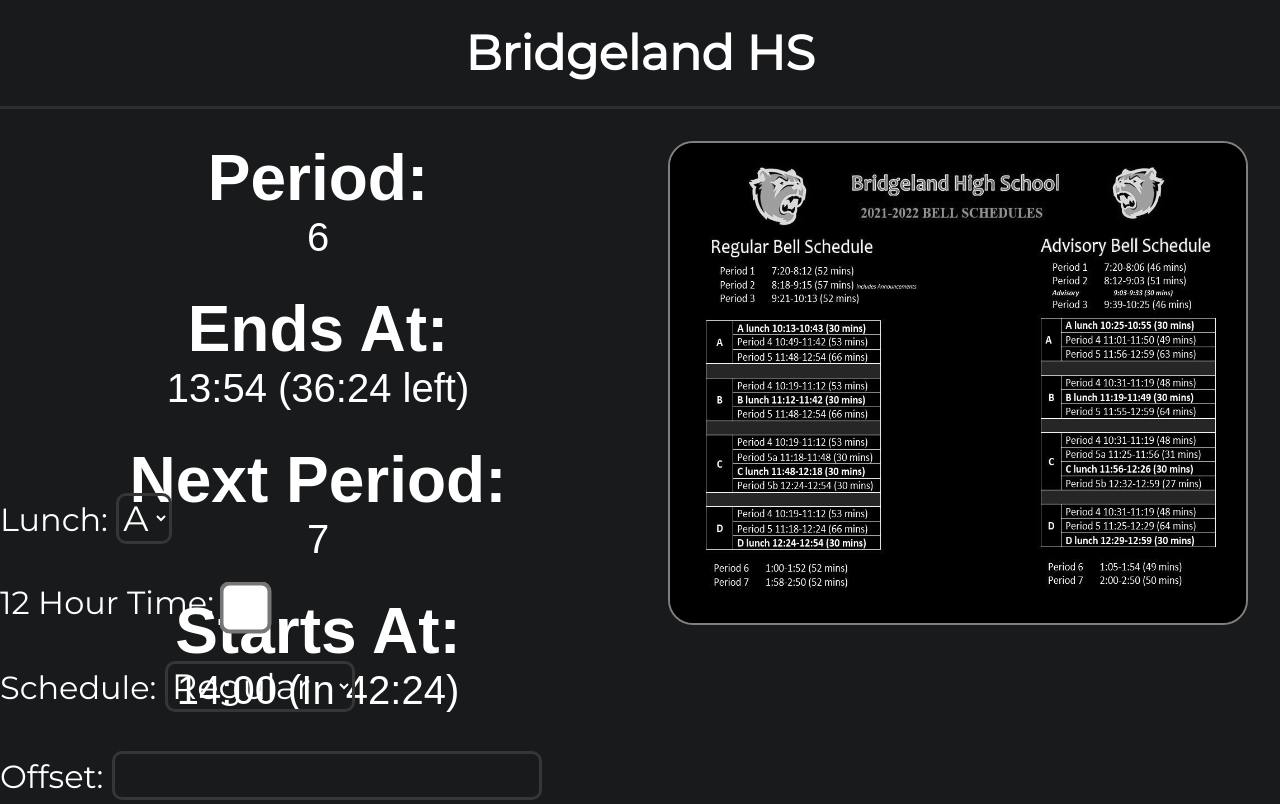
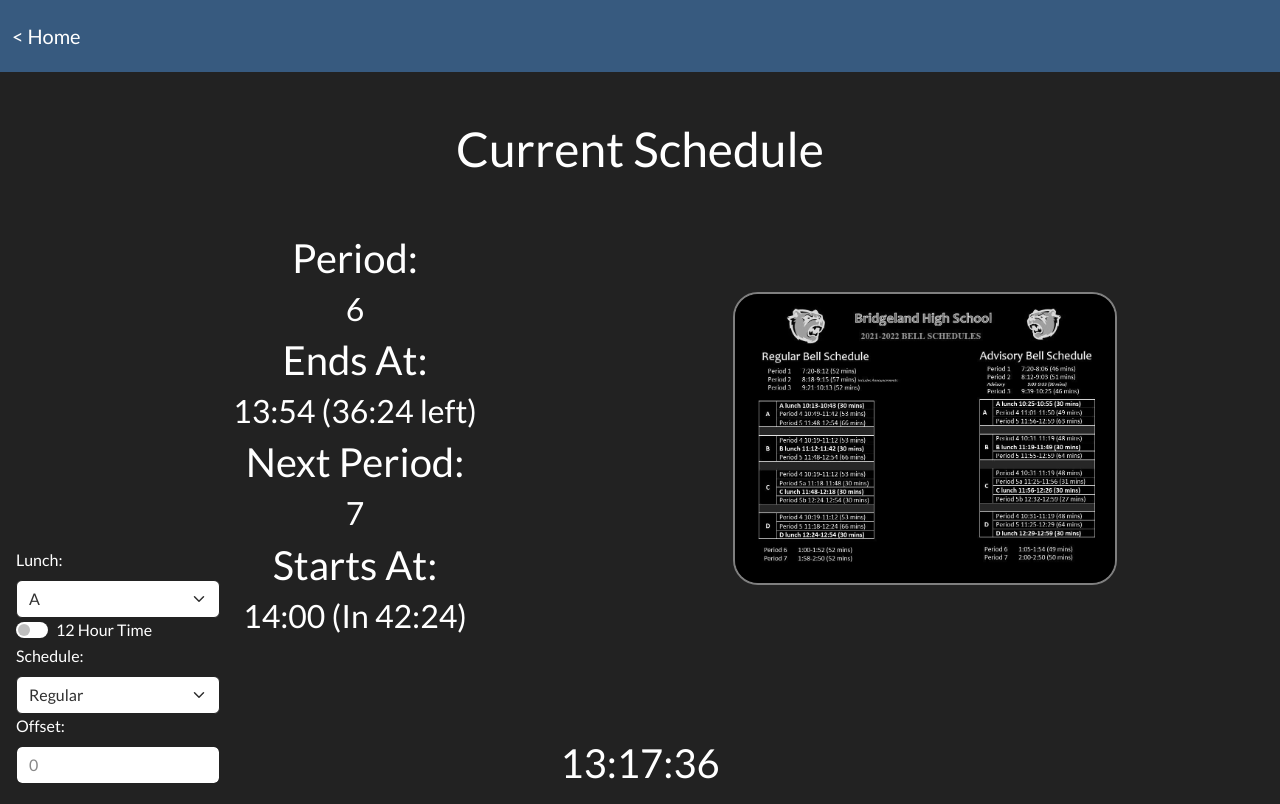
Before and after one commit to bridgeland-hs/bridgeland-hs.github.io, a plain HTML site: page schedule/index.html in a window 1280 px wide. Shown: the top 804 px of the page. Drawn offline with nearby package versions, Linux system fonts and the light colour scheme.

Commit message:
Improve styling

```diff
--- a/grade-calculator/style.css
+++ b/grade-calculator/style.css
@@ -1,19 +1,5 @@
 @import url('https://fonts.googleapis.com/css2?family=Montserrat&display=swap');
 @import url('https://fonts.googleapis.com/css2?family=Share+Tech+Mono&display=swap');
-
-* {
-    margin: 0;
-    padding: 0;
-    box-sizing: border-box;
-}
-
-h1 {
-    font-family: 'Montserrat', Verdana, sans-serif;
-    font-size: 2.5rem;
-    font-weight: bold;
-    /* text-align: center; */
-    margin-bottom: 1rem;
-}
 
 table {
     border-collapse: collapse;
@@ -38,6 +24,11 @@
     padding: .2em;
 }
 
+.grade-table {
+    background: white;
+    color: black;
+}
+
 #totalRow {
     font-weight: bold;
 }
--- a/schedule/index.html
+++ b/schedule/index.html
@@ -4,49 +4,71 @@
 <head>
     <meta charset="UTF-8">
     <meta name="viewport" content="width=device-width, initial-scale=1.0">
-    <!-- <link rel="stylesheet" href="https://ez-css.now.sh"> -->
     <link rel="favicon" type="image/png" href="./icon.png" />
     <link rel="icon" type="image/png" href="./icon.png" />
-    <link rel="stylesheet" href="../styles/style.css">
+    <link rel="stylesheet" href="https://cdn.jsdelivr.net/npm/bootswatch@5.1.2/dist/darkly/bootstrap.min.css">
+    <link rel="stylesheet" href="./style.css">
     <title>Schedule Thingy</title>
 </head>
 
 <body>
-    <header>
-        <h1 class="title"><a href="../">Bridgeland HS</a></h1>
-    </header>
+    <nav class="navbar navbar-expand-lg navbar-dark bg-primary">
+        <div class="container-fluid">
+            <a class="navbar-brand" href="/">&lt; Home</a>
+        </div>
+    </nav>
 
-    <div class="content">
-        <div id="schedule">
+    <h1 class="text-center w-100 py-5">Current Schedule</h1>
+
+    <div class="container">
+
+        <div class="row align-items-center">
+
+            <div class="col text-center" id="schedule"></div> <!-- Schedule Info -->
+
+            <div class="col text-center">
+                <img id="schedule-img" src="../image/Default_Schedule.jpg" alt="Schedule">
             </div>
 
-        <img id="schedule-img"
-            src="../image/Default_Schedule.jpg"
-            alt="Schedule">
         </div>
-    <h2 id="clock" class="glow"></h2>
 
-    <div class="settings">
-        Lunch:
-        <select name="lunch" id="lunch" oninput="searches.lunch = this.value; searches.update();">
+    </div>
+
+    <h2 id="clock" class="text-center w-100"></h2>
+
+    <form class="settings">
+        <fieldset>
+
+            <div class="form-group">
+                <label for="lunch" class="form-label">Lunch:</label>
+                <select class="form-select" name="lunch" id="lunch"
+                    oninput="searches.lunch = this.value; searches.update();">
                     <option value="a">A</option>
                     <option value="b">B</option>
                     <option value="c">C</option>
                     <option value="d">D</option>
                 </select>
-        <br>
-        <br>
-        12 Hour Time:
-        &nbsp;&nbsp;<input type="checkbox" id="time" oninput="searches.twelveHour = this.checked; searches.update();">
-        <br>
-        <br>
-        Schedule:
-        <select id="schedule-select"></select>
-        <br>
-        <br>
-        Offset:
-        <input type="number" id="offset">
             </div>
+
+            <div class="form-group">
+                <div class="form-check form-switch">
+                    <label class="form-check-label" for="time" oninput="searches.twelveHour = this.checked; searches.update();">12 Hour Time</label>
+                    <input class="form-check-input" type="checkbox" id="time">
+                </div>
+            </div>
+
+            <div class="form-group">
+                <label for="schedule-select" class="form-label">Schedule:</label>
+                <select class="form-select" id="schedule-select"></select>
+            </div>
+
+            <div class="form-group">
+                <label for="offset" class="form-label">Offset:</label>
+                <input type="number" id="offset" class="form-control" placeholder="0">
+            </div>
+
+        </fieldset>
+    </form>
 
     <script src="helper.js"></script>
     <script src="schedules.js"></script>
--- a/schedule/schedule.js
+++ b/schedule/schedule.js
@@ -241,20 +241,5 @@
 	clock.innerHTML = `<br><br><h2 class="subtitle" id="clock">${hour}:${mins}:${secs}</h2>`;
 }
 
-function resize() {
-	// document.querySelector("p#w").innerText = window.innerWidth;
-	// document.querySelector("p#h").innerText = window.innerHeight;
-
-	if (window.innerHeight * 1.1 > window.innerWidth) {
-		document.querySelector('div.content').style.display = 'block'; // justify-content: space-between;
-		document.querySelector('#schedule-img').style.width = '85%';
-	} else {
-		document.querySelector('div.content').style = '';
-		document.querySelector('#schedule-img').style = '';
-	}
-}
-window.onresize = resize;
-resize();
-
 timeLoopAndUpdate();
 setInterval(timeLoopAndUpdate, 500);
--- /dev/null
+++ b/schedule/style.css
@@ -0,0 +1,12 @@
+img#schedule-img {
+    border: 2px solid gray;
+    border-radius: 25px;
+    filter: invert(1) grayscale();
+    max-width: 30vw;
+}
+
+.settings {
+    position: fixed;
+    bottom: 1em;
+    left: 1em;
+}
--- a/styles/style.css
+++ /dev/null
@@ -1,119 +0,0 @@
-@import url('https://fonts.googleapis.com/css2?family=Montserrat&display=swap');
-@import url('https://fonts.googleapis.com/css2?family=Share+Tech+Mono&display=swap');
-
-* {
-    margin: 0;
-    padding: 0;
-    color: white;
-    font-family: 'Montserrat', Verdana, sans-serif;
-    text-decoration: none;
-}
-
-html {
-    background: #181A1B;
-    width: 100vw;
-    height: 100vh;
-    overflow: hidden;
-}
-
-header {
-    width: 100vw;
-    display: flex;
-    border-bottom: 3px solid #2e2e2e;
-}
-
-header h1 {
-    margin: auto;
-    padding: .5em 0;
-    font-size: 3em;
-}
-
-a:hover{
-    color: #ddd
-}
-
-input, select {
-    border: 3px solid #363636;
-    border-radius: 10px;
-    outline: none;
-}
-
-.content{
-    max-height: 100%;
-    display: flex;
-    justify-content: space-between;
-    text-align: center;
-    margin: auto;
-}
-
-#schedule{
-    width: 45%;
-    height: 100%;
-    justify-content: center;
-    text-align: center;
-    margin: auto;
-}
-
-#schedule h2{
-    font-weight: bold;
-    font-size: 4em;
-    padding-top: .5em;
-}
-
-#schedule h3{
-    font-weight: normal;
-    font-size: 2.5em;
-}
-
-h1,
-h2,
-h3 {
-    font-family: 'Source Sans Pro', sans-serif;
-}
-
-
-img#schedule-img {
-    width: 45%;
-    max-height: 60vh;
-    border: 2px solid gray;
-    border-radius: 25px;
-    filter: invert(1) grayscale();
-    display: inline-block;
-    margin: 2em;
-}
-
-.settings{
-    position: fixed;
-    bottom: 0;
-    left: 0;
-    font-size: 2em;
-}
-
-.settings select, .settings input#offset{
-    background: none;
-    font-size: 1.1em;
-}
-
-.settings input[type=checkbox]{
-    transform: scale(4);
-}
-
-#clock {
-    padding: 1em;
-    color: #0f0;
-    font-family: 'Share Tech Mono', monospace;
-    font-size: 3em !important;
-    justify-content: center;
-    display: flex;
-}
-
-ul {
-    list-style: none;
-    padding: 0;
-    margin: 0;
-    font-size: 2em;
-}
-
-.glow {
-	text-shadow: #0f0 0px 0px 5px, #00ff00c4 0px 0px 10px, #00ff008c 0px 0px 15px, #00ff005e 0px 0px 20px;
-}
```
Also changed, not shown: grade-calculator/index.html (+11 -3 lines), index.html (+38 -11 lines). Lines whose indentation alone changed are shown as unchanged.
